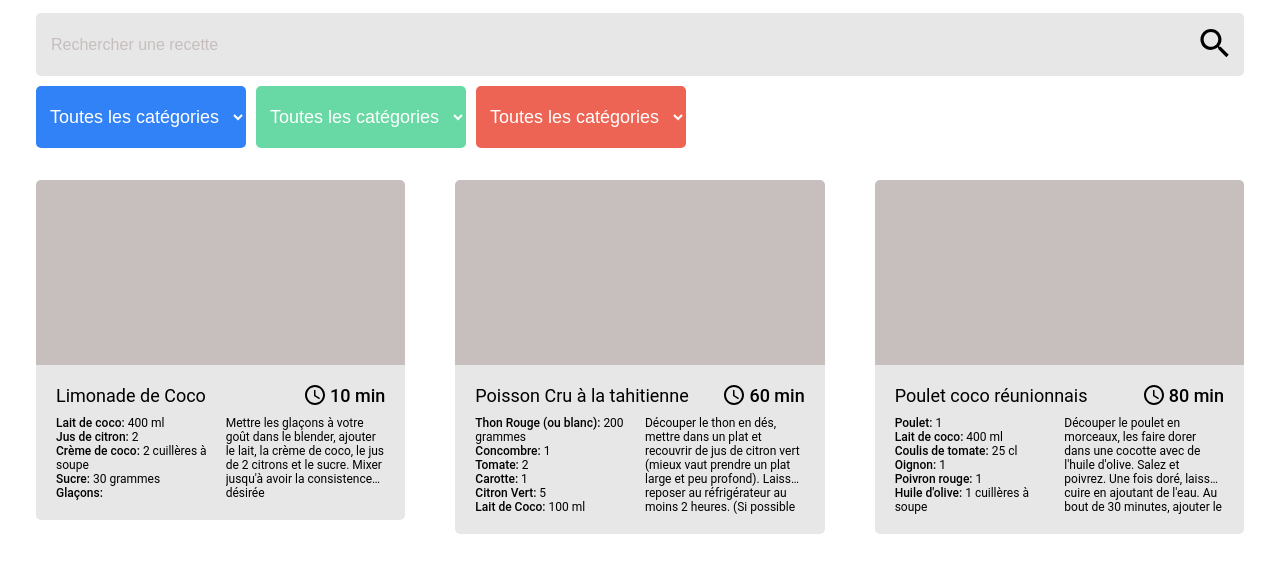
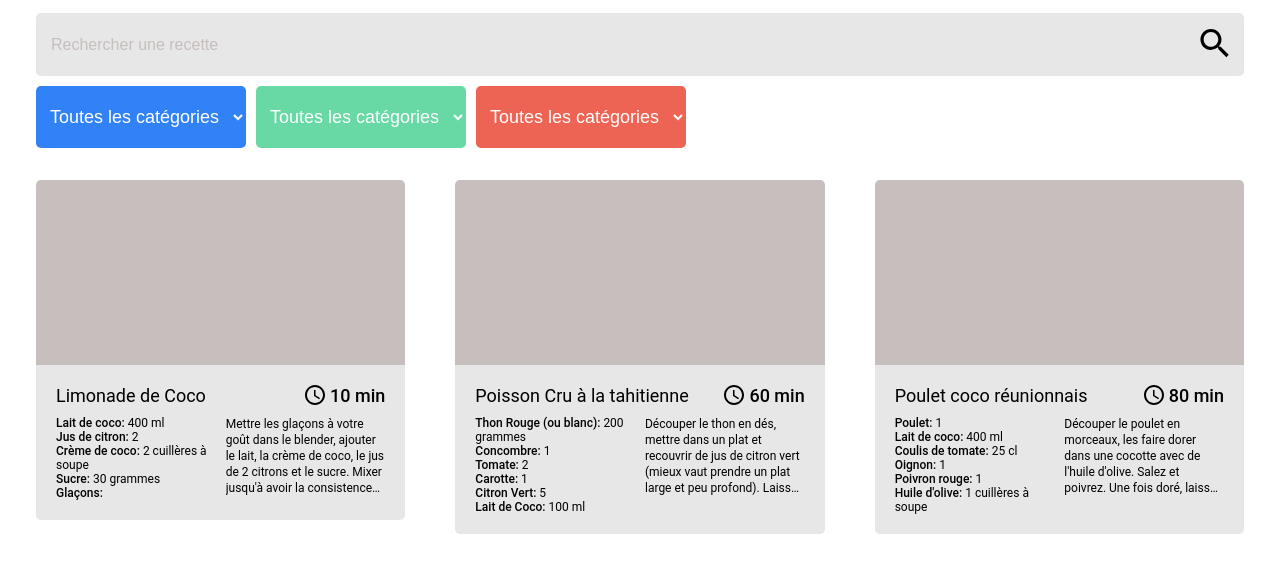
Before and after one commit to okafrancois/petits-plats, a website with bundled scripts: page index.html in a window 1280 px wide. Shown: the part 152-733 px from the top of the page. Built offline with nearby package versions, Linux system fonts and the light colour scheme.

Commit message:
feat(various): init project, add index page front end and implement recipes rendering

```diff
--- a/scripts/index.js
+++ b/scripts/index.js
@@ -8,17 +8,30 @@ import RecipeCard from "./templates/RecipeCard.js";
   • Base
 */
 
-const recipesContainer = document.querySelector(".recipes");
+class App {
+    constructor(data) {
 
-function getRecipes() {
-    return recipes;
+        this.recipes = data;
+    }
+
+    get recipesContainer() {
+        return document.querySelector(".recipes");
+    }
+
+    renderRecipes(data) {
+        data = data || this.recipes;
+        data
+            .map(recipe => new BasicRecipe(recipe))
+            .forEach(recipe => {
+                const template = RecipeCard(recipe);
+                this.recipesContainer.innerHTML += template;
+            });
+    }
+
+    init() {
+        this.renderRecipes(this.recipes);
+    }
 }
 
-const recipesData = getRecipes();
-
-recipesData
-    .map(recipe => new BasicRecipe(recipe))
-    .forEach(recipe => {
-        const template = RecipeCard(recipe);
-        recipesContainer.innerHTML += template;
-    });
+const app = new App(recipes);
+app.init();
--- a/styles/sass/_recipe-card.scss
+++ b/styles/sass/_recipe-card.scss
@@ -58,12 +58,14 @@
   }
 
   &__description {
+    word-break: break-word;
     overflow: hidden;
     text-overflow: ellipsis;
     display: -webkit-box;
+    line-height: 16px; /* fallback */
+    max-height: calc(16px * 5); /* fallback */
     -webkit-line-clamp: 5; /* number of lines to show */
     -webkit-box-orient: vertical;
-    max-height: 100px;
   }
 
 }
```
Also changed, not shown: styles/style.css, 1 other file.
